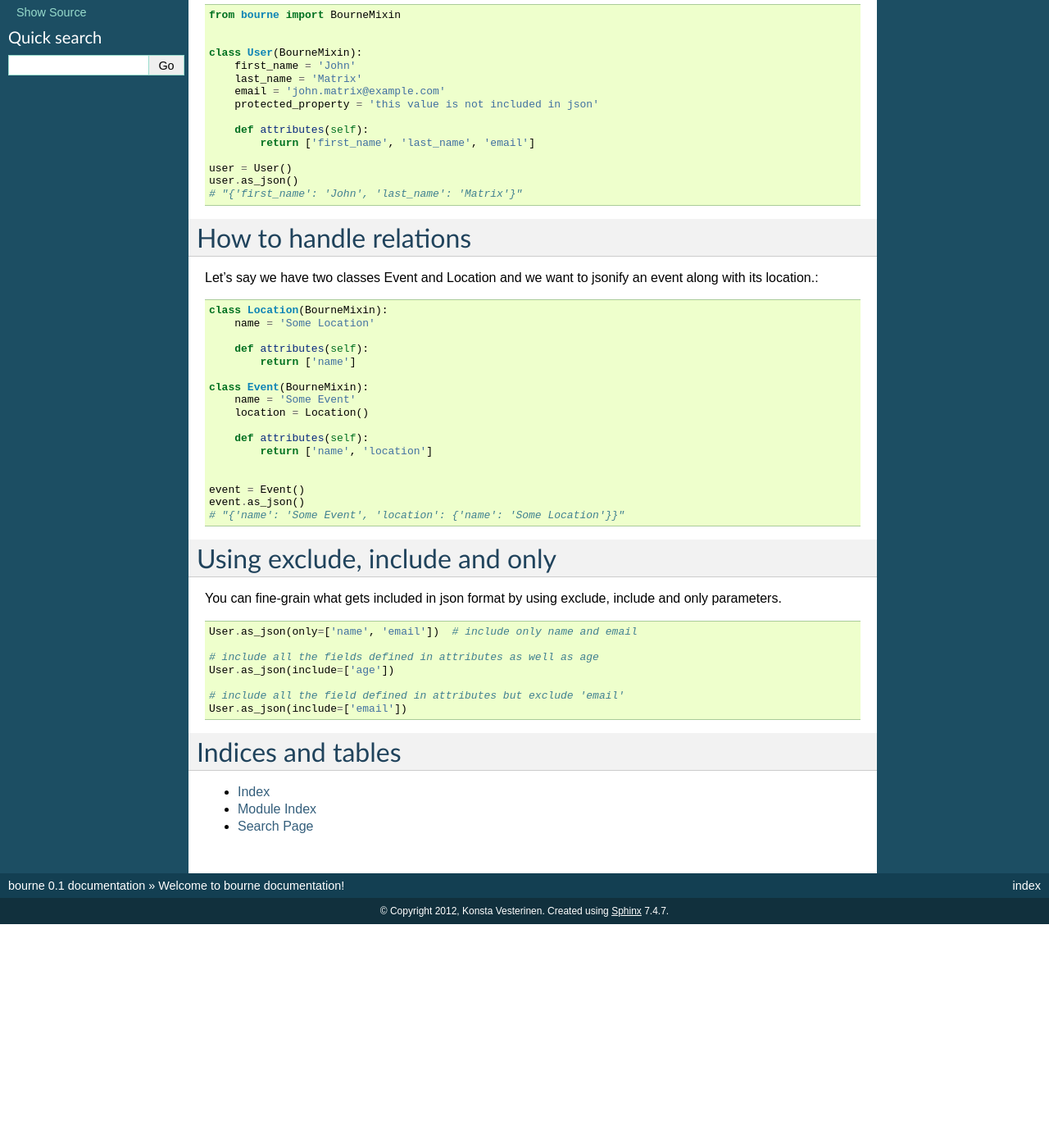
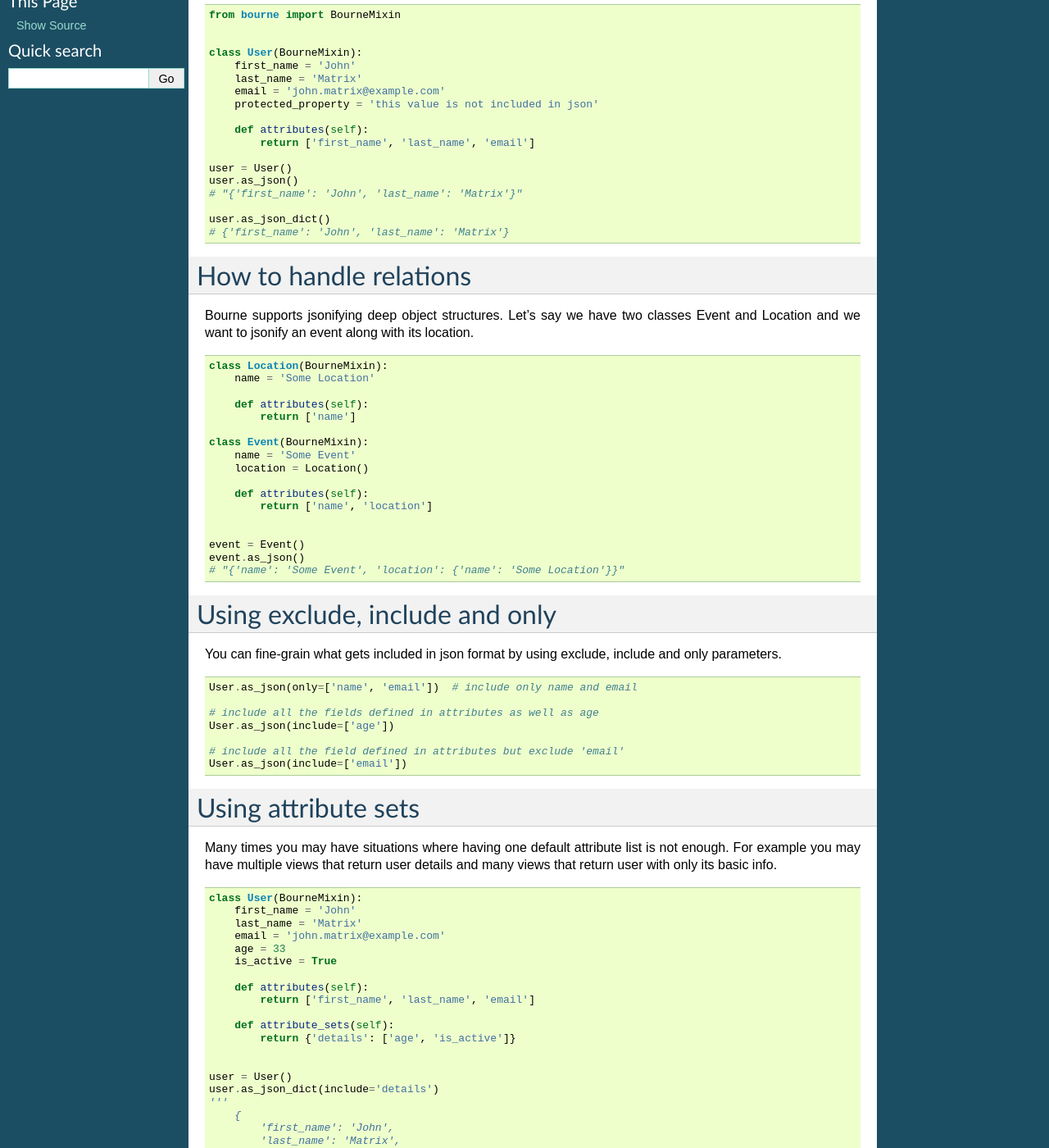
Before and after one commit to kvesteri/serializer, a Sphinx documentation site: the page built from docs/index.rst, in a window 1280 px wide and 1400 px high, scrolled down 223 px. Shown: the whole window at 82% size. Built offline with Sphinx 7.4.7, drawn with Linux system fonts in a browser that asks for light colours; before the commit the page ends 1350 px from its top, so only the background shows below that; some of the changed text lies outside the part shown.

Commit message:
added some more docs

```diff
--- a/docs/index.rst
+++ b/docs/index.rst
@@ -25,12 +25,16 @@ Example::
     user.as_json()
     # "{'first_name': 'John', 'last_name': 'Matrix'}"
 
+    user.as_json_dict()
+    # {'first_name': 'John', 'last_name': 'Matrix'}
+
 
 How to handle relations
 =======================
 
-Let's say we have two classes Event and Location and we want to jsonify an
-event along with its location.::
+Bourne supports jsonifying deep object structures. Let's say we have two classes
+Event and Location and we want to jsonify an event along with its location. ::
+
 
     class Location(BourneMixin):
         name = 'Some Location'
@@ -66,6 +70,40 @@ and only parameters. ::
     User.as_json(include=['email'])
 
 
+Using attribute sets
+====================
+
+Many times you may have situations where having one default attribute list is not
+enough. For example you may have multiple views that return user details and many views
+that return user with only its basic info. ::
+
+    class User(BourneMixin):
+        first_name = 'John'
+        last_name = 'Matrix'
+        email = 'john.matrix@example.com'
+        age = 33
+        is_active = True
+
+        def attributes(self):
+            return ['first_name', 'last_name', 'email']
+
+        def attribute_sets(self):
+            return {'details': ['age', 'is_active']}
+
+
+    user = User()
+    user.as_json_dict(include='details')
+    '''
+        {
+            'first_name': 'John',
+            'last_name': 'Matrix',
+            'email': 'john.matrix@example.com',
+            'age': 33,
+            'is_active': True
+        }
+    '''
+
+
 Indices and tables
 ==================
 
```
